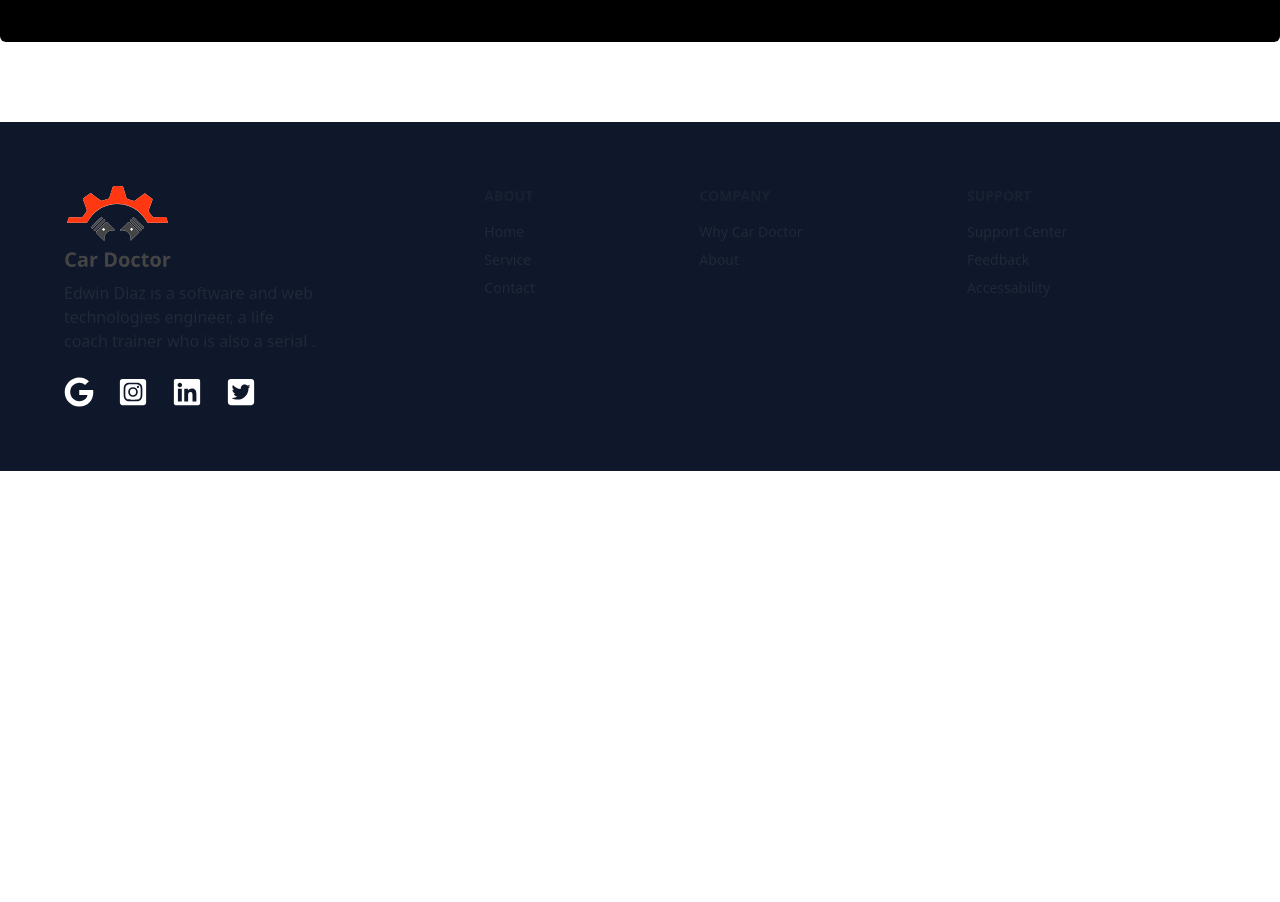
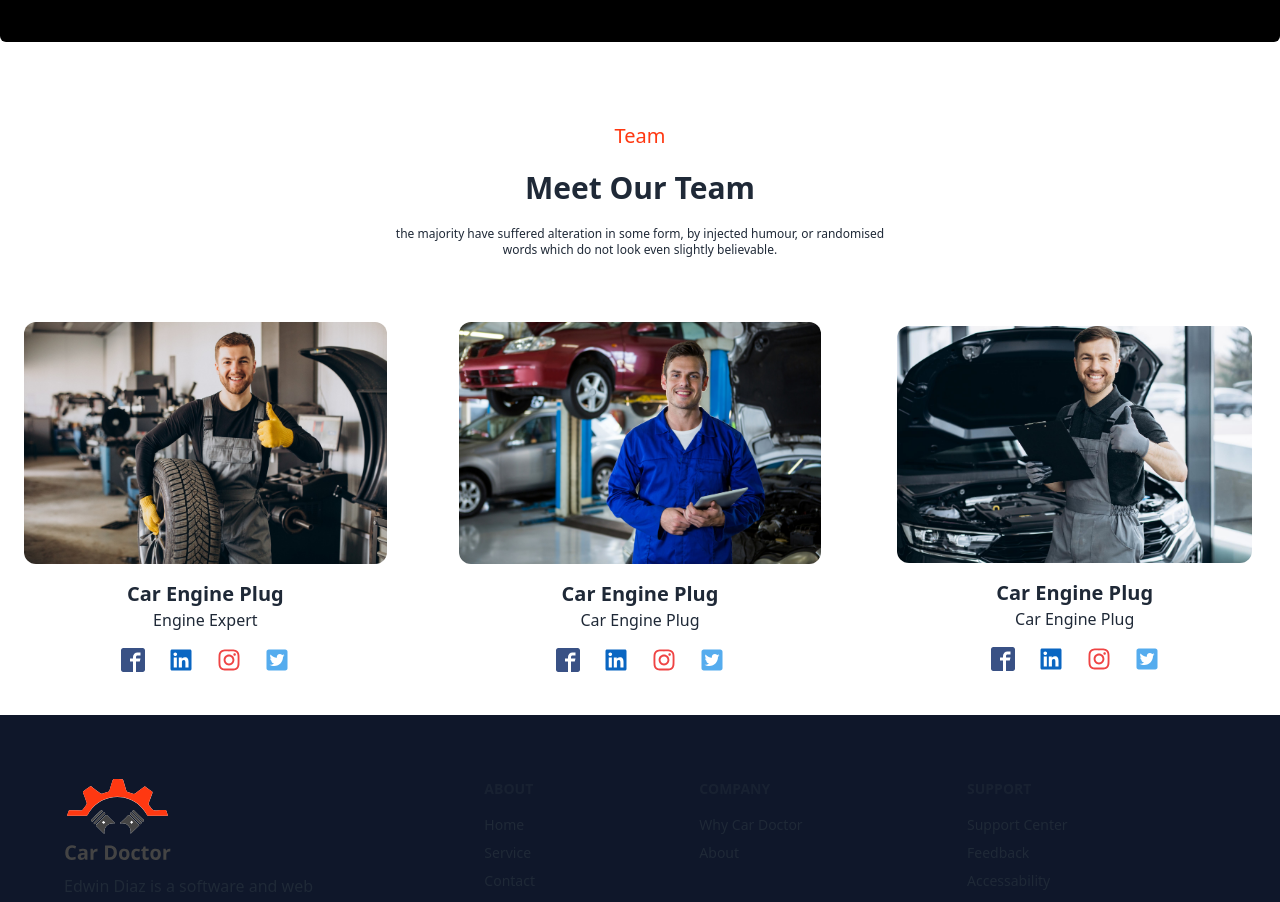
Before and after one commit to sumondas2001/Car-Doctor-Client, a React (Vite) app: page / in a window 1280 px wide. Shown: the part 2780-3682 px from the top of the page. Before the commit the page ends 3251 px from the top, so only its background shows below. Built offline with nearby package versions, Linux system fonts and the light colour scheme; no server answers.

Commit message:
Team section add

```diff
--- a/src/Pages/Home/Home.jsx
+++ b/src/Pages/Home/Home.jsx
@@ -2,6 +2,7 @@ import About from "./About/About";
 import Banner from "./Banner/Banner";
 import Location from "./Location/Location";
 import Services from "./Services/Services";
+import Team from "./Team/Team";
 
 
 const Home = () => {
@@ -11,6 +12,7 @@ const Home = () => {
                <About></About>
                <Services></Services>
                <Location></Location>
+               <Team></Team>
 
 
           </div>
--- /dev/null
+++ b/src/Pages/Home/Team/Team.jsx
@@ -0,0 +1,56 @@
+import team1 from "../../../assets/images/team/1.jpg";
+import team2 from "../../../assets/images/team/2.jpg";
+import team3 from "../../../assets/images/team/3.jpg";
+import { ImFacebook2 } from "react-icons/im";
+import { FaLinkedin, FaInstagram, FaTwitterSquare } from "react-icons/fa";
+
+
+const Team = () => {
+     return (
+          <div>
+               <div className="text-center space-y-5">
+                    <h1 className="text-xl font-medium text-[#FF3811]">Team</h1>
+                    <h2 className="text-3xl font-bold">Meet Our Team</h2>
+                    <p className="text-xs font-normal">the majority have suffered alteration in some form, by injected humour, or randomised <br /> words which do not look even slightly believable. </p>
+               </div>
+
+               <div className="grid md:grid-cols-2 gap-6 lg:grid-cols-3 grid-cols-1 mt-10">
+                    <div className="text-center p-6 ">
+                         <img className="rounded-xl" src={team1} alt="" />
+                         <h1 className="text-xl font-bold mt-4">Car Engine Plug</h1>
+                         <h4 className="">Engine Expert</h4>
+                         <div className="flex justify-center gap-6  m-4">
+                              <ImFacebook2 className="text-[rgba(57,81,133,1)] size-6" />
+                              <FaLinkedin className=" text-[rgba(10,102,194,1)] size-6" />
+                              <FaInstagram className="size-6 text-red-500 " />
+                              <FaTwitterSquare className=" text-[rgba(85,172,238,1)] size-6" />
+                         </div>
+                    </div>
+                    <div className="text-center p-6">
+                         <img className="rounded-xl" src={team3} alt="" />
+                         <h1 className="text-xl font-bold mt-4">Car Engine Plug</h1>
+                         <h4 className="">Car Engine Plug</h4>
+                         <div className="flex justify-center gap-6  m-4">
+                              <ImFacebook2 className="text-[rgba(57,81,133,1)] size-6" />
+                              <FaLinkedin className=" text-[rgba(10,102,194,1)] size-6" />
+                              <FaInstagram className="size-6 text-red-500 " />
+                              <FaTwitterSquare className=" text-[rgba(85,172,238,1)] size-6" />
+                         </div>
+                    </div>
+                    <div className="text-center p-7 ">
+                         <img className="rounded-xl" src={team2} alt="" />
+                         <h1 className="text-xl font-bold mt-4">Car Engine Plug</h1>
+                         <h4 className="">Car Engine Plug</h4>
+                         <div className="flex justify-center gap-6  m-4">
+                              <ImFacebook2 className="text-[rgba(57,81,133,1)] size-6" />
+                              <FaLinkedin className=" text-[rgba(10,102,194,1)] size-6" />
+                              <FaInstagram className="size-6 text-red-500 " />
+                              <FaTwitterSquare className=" text-[rgba(85,172,238,1)] size-6" />
+                         </div>
+                    </div>
+               </div>
+          </div>
+     );
+};
+
+export default Team;
```
